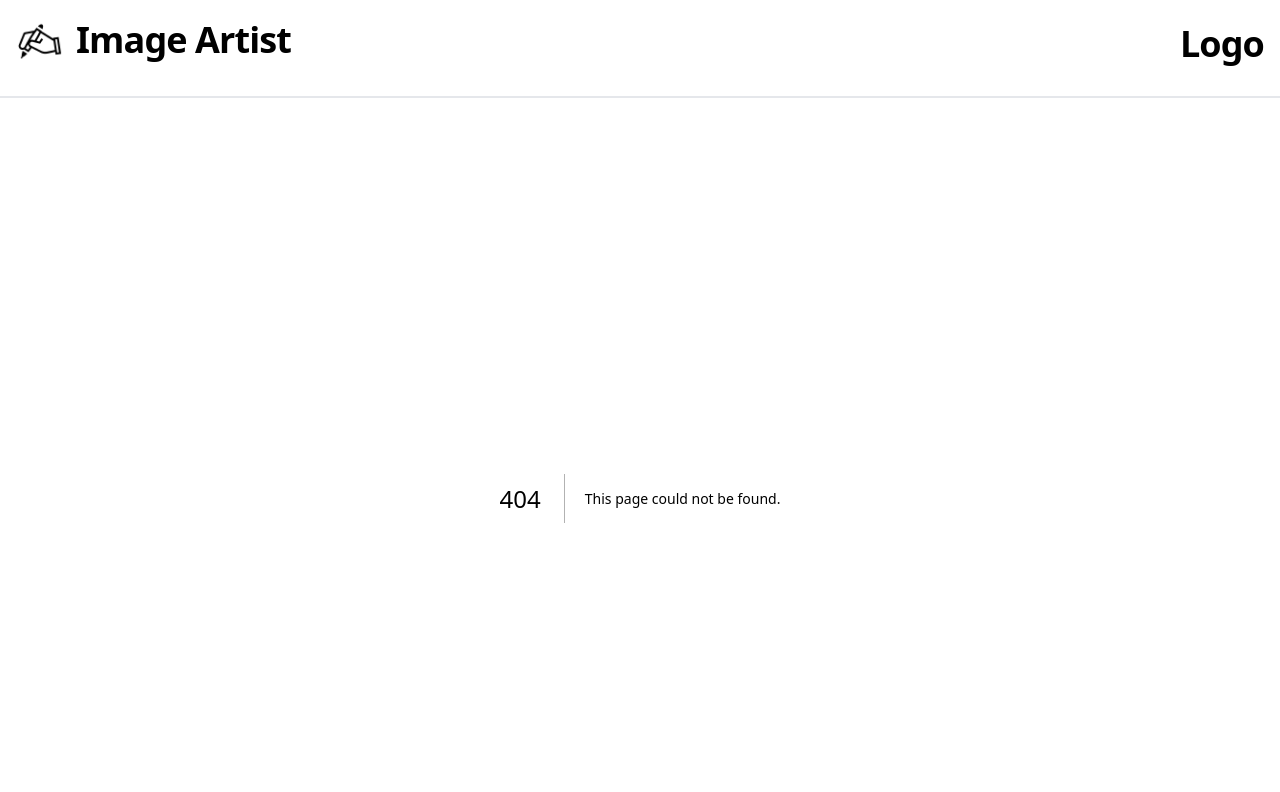
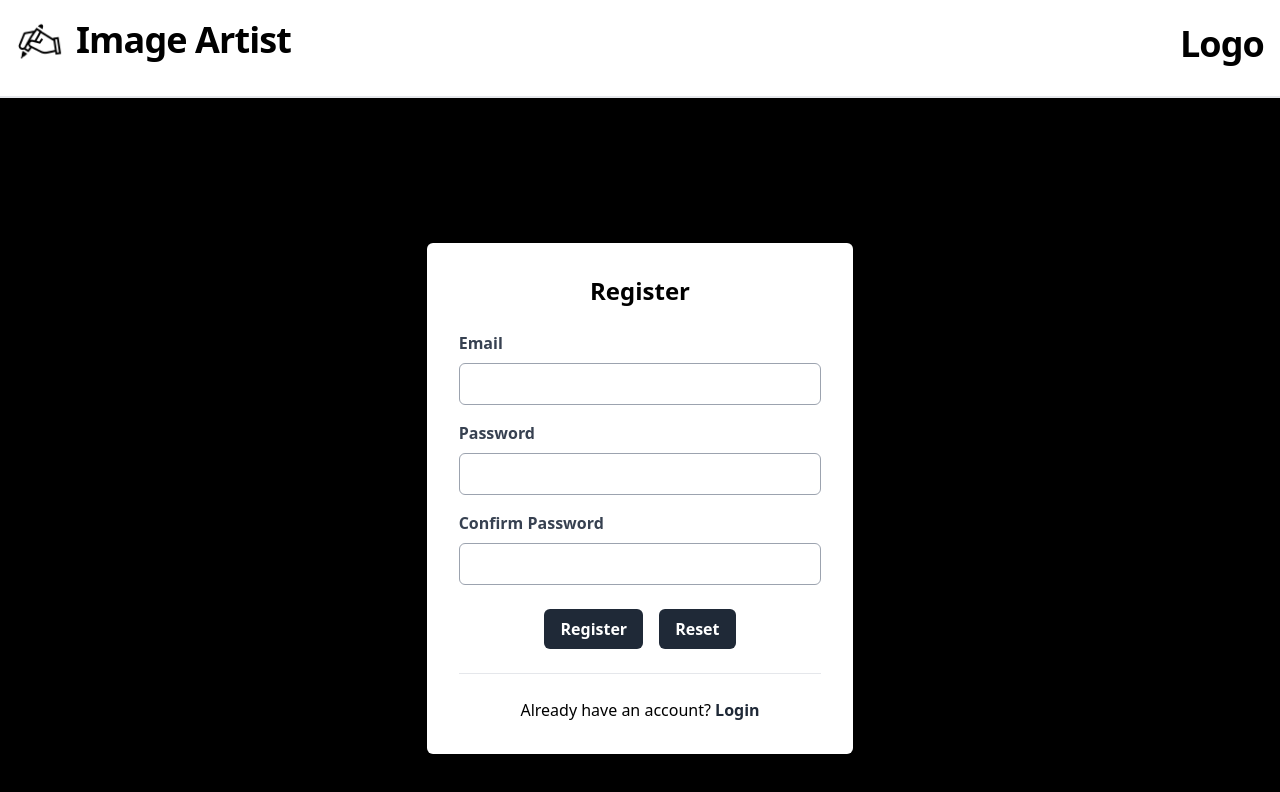
Before and after one commit to mjunaidca/image-ai, a Next.js app: page /register in a window 1280 px wide. Before the commit this address had no page. Shown: the top 792 px of the page. Built offline with nearby package versions, Linux system fonts and the light colour scheme.

Commit message:
added register page

```diff
--- /dev/null
+++ b/src/app/register/page.tsx
@@ -0,0 +1,111 @@
+"use client";
+import { useState } from "react";
+
+const Register = () => {
+  const [email, setEmail] = useState("");
+  const [password, setPassword] = useState("");
+  const [confirmPassword, setConfirmPassword] = useState("");
+
+  const handleEmailChange = (e: React.ChangeEvent<HTMLInputElement>) => {
+    setEmail(e.target.value);
+  };
+
+  const handlePasswordChange = (e: React.ChangeEvent<HTMLInputElement>) => {
+    setPassword(e.target.value);
+  };
+
+  const handleConfirmPasswordChange = (
+    e: React.ChangeEvent<HTMLInputElement>
+  ) => {
+    setConfirmPassword(e.target.value);
+  };
+
+  const handleSubmit = (e: React.FormEvent<HTMLFormElement>) => {
+    e.preventDefault();
+    // Implement registration logic here
+  };
+
+  return (
+    <div className="flex justify-center items-center min-h-screen bg-black">
+      <div className="bg-white p-8 rounded-md shadow-md w-2/6">
+        <h1 className="text-2xl font-bold text-center mb-6">Register</h1>
+        <form onSubmit={handleSubmit}>
+          <div className="mb-4">
+            <label
+              className="block text-gray-700 font-bold mb-2"
+              htmlFor="email"
+            >
+              Email
+            </label>
+            <input
+              className="w-full border border-gray-400 p-2 rounded-md"
+              type="email"
+              id="email"
+              name="email"
+              value={email}
+              onChange={handleEmailChange}
+              required
+            />
+          </div>
+          <div className="mb-4">
+            <label
+              className="block text-gray-700 font-bold mb-2"
+              htmlFor="password"
+            >
+              Password
+            </label>
+            <input
+              className="w-full border border-gray-400 p-2 rounded-md"
+              type="password"
+              id="password"
+              name="password"
+              value={password}
+              onChange={handlePasswordChange}
+              required
+            />
+          </div>
+          <div className="mb-6">
+            <label
+              className="block text-gray-700 font-bold mb-2"
+              htmlFor="confirmPassword"
+            >
+              Confirm Password
+            </label>
+            <input
+              className="w-full border border-gray-400 p-2 rounded-md"
+              type="password"
+              id="confirmPassword"
+              name="confirmPassword"
+              value={confirmPassword}
+              onChange={handleConfirmPasswordChange}
+              required
+            />
+          </div>
+          <div className="flex justify-center">
+            <button
+              className="bg-gray-800 text-white font-bold py-2 px-4 rounded-md mr-4"
+              type="submit"
+            >
+              Register
+            </button>
+            <button
+              className="bg-gray-800 text-white font-bold py-2 px-4 rounded-md"
+              type="reset"
+            >
+              Reset
+            </button>
+          </div>
+        </form>
+        <hr className="my-6" />
+        <p className="text-center">
+          Already have an account?{" "}
+          <a className="text-gray-800 font-bold" href="/login">
+            Login
+          </a>
+        </p>
+      </div>
+    </div>
+  );
+};
+
+export default Register;
```
